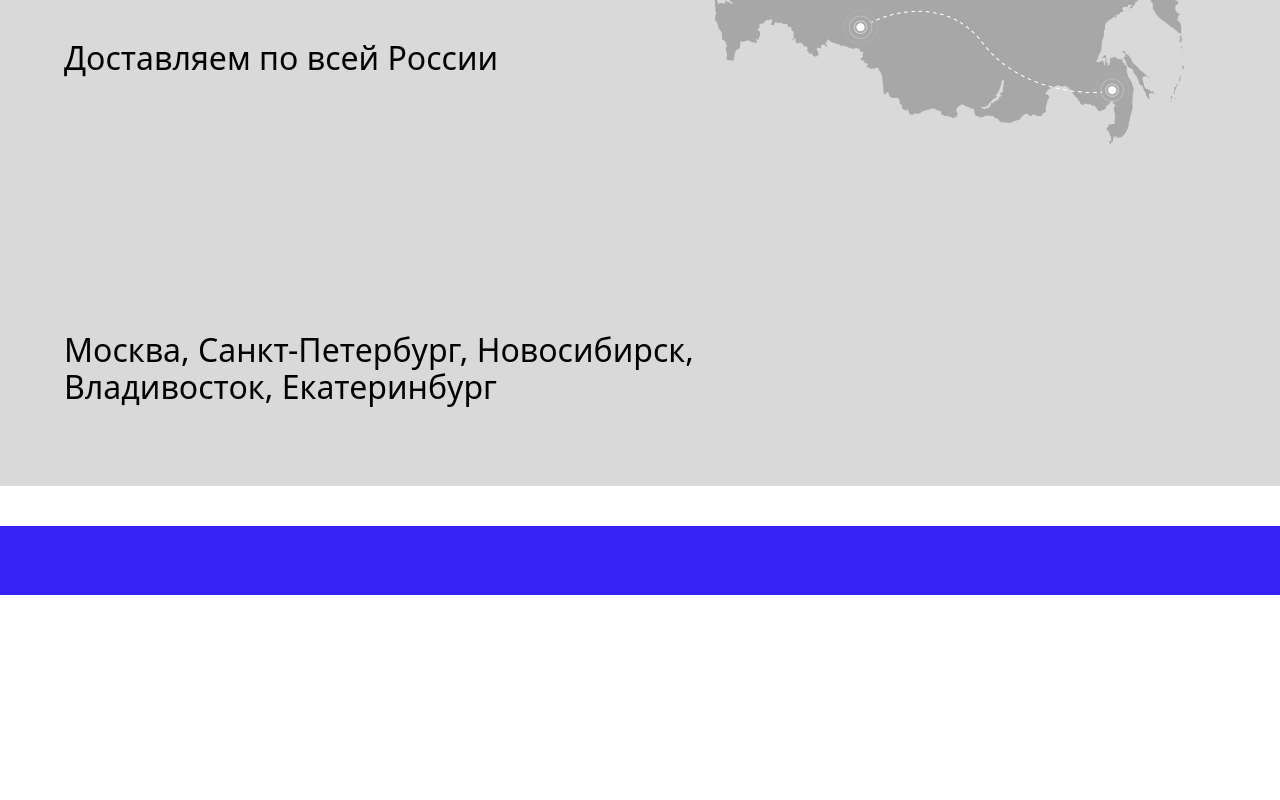
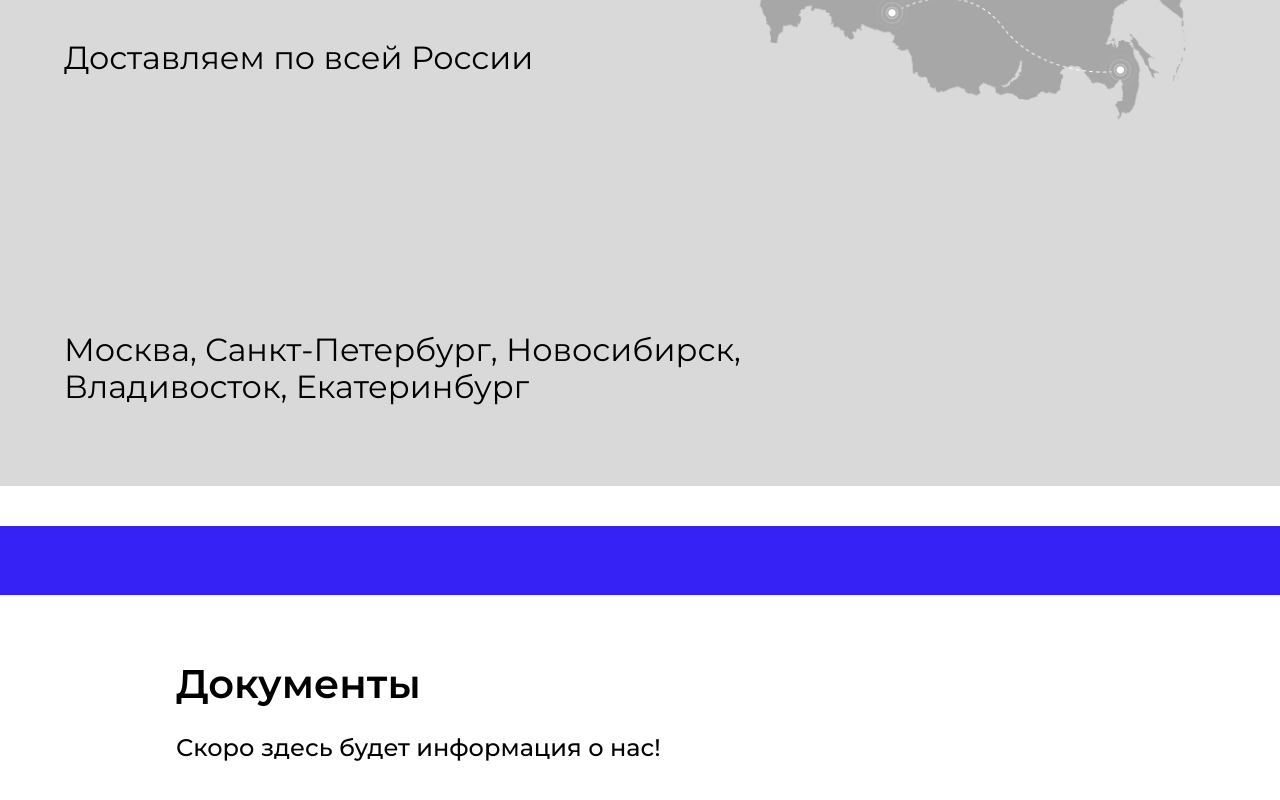
Before and after one commit to dmitrikosunovski/lublino, a Next.js app in the folder client/: page / in a window 1280 px wide. Shown: the part 2111-2911 px from the top of the page. Built offline with nearby package versions, Linux system fonts and the light colour scheme.

Commit message:
add font-family + add global-footer

```diff
--- /dev/null
+++ b/client/src/Components/Footer/Footer.module.scss
@@ -0,0 +1,21 @@
+.cont {
+  @apply w-full;
+  margin-top: 60px;
+  padding-left: 176px;
+}
+
+.wrapper {
+  @apply flex flex-col gap-y-5;
+}
+
+.title {
+  @apply font-semibold;
+  font-size: 40px;
+  line-height: 58px;
+}
+
+.desc {
+  @apply font-medium;
+  font-size: 24px;
+  line-height: 29px;
+}
--- /dev/null
+++ b/client/src/Components/Footer/Footer.tsx
@@ -0,0 +1,15 @@
+import React from 'react'
+import styles from './Footer.module.scss'
+
+const Footer = () => {
+  return (
+    <div className={styles.cont}>
+      <div className={styles.wrapper}>
+        <h1 className={styles.title}>Документы</h1>
+        <p className={styles.desc}>Скоро здесь будет информация о нас!</p>
+      </div>
+    </div>
+  )
+}
+
+export default Footer
--- a/client/src/pages/index.tsx
+++ b/client/src/pages/index.tsx
@@ -3,10 +3,10 @@ import styles from './Index.module.scss'
 import { FirstScreen } from '@/components/FirstScreen/FirstScreen'
 import Form from '@/components/Form/Form'
 import { MapScreen } from '@/components/MapScreen/MapScreen'
+import Footer from '@/components/Footer/Footer'
 
 export default function Home() {
   return (
-    <div>
     <div>
       <Header />
       <FirstScreen />
@@ -16,7 +16,7 @@ export default function Home() {
         </div>
       </div>
       <MapScreen />
-      </div>
+      <Footer />
     </div>
   )
 }
--- a/client/src/styles/globals.css
+++ b/client/src/styles/globals.css
@@ -1,3 +1,4 @@
+@import url('https://fonts.googleapis.com/css2?family=Montserrat:wght@400;500;600;700&display=swap');
 @tailwind base;
 @tailwind components;
 @tailwind utilities;
--- a/client/tailwind.config.js
+++ b/client/tailwind.config.js
@@ -1,10 +1,9 @@
 const plugin = require('tailwindcss/plugin')
+const defaultTheme = require('tailwindcss/defaultTheme')
 /** @type {import('tailwindcss').Config} */
 
 module.exports = {
-  content: [
-    './src/**/*.{js,jsx,ts,tsx}',
-  ],
+  content: ['./src/**/*.{js,jsx,ts,tsx}'],
   theme: {
     fontSize: {
       xs: ['0.75rem', '1.15'],
@@ -71,13 +70,16 @@ module.exports = {
           yellow: '#E2CF1D',
           pink: '#D46198',
           cyan: '#79BFFF'
-        },
+        }
       },
       transitionTimingFunction: {
         DEFAULT: 'ease-out'
       },
       transitionDuration: {
         DEFAULT: '350ms'
+      },
+      fontFamily: {
+        sans: ['Montserrat', ...defaultTheme.fontFamily.sans]
       }
     }
   },
```
Lines whose indentation alone changed are shown as unchanged.
